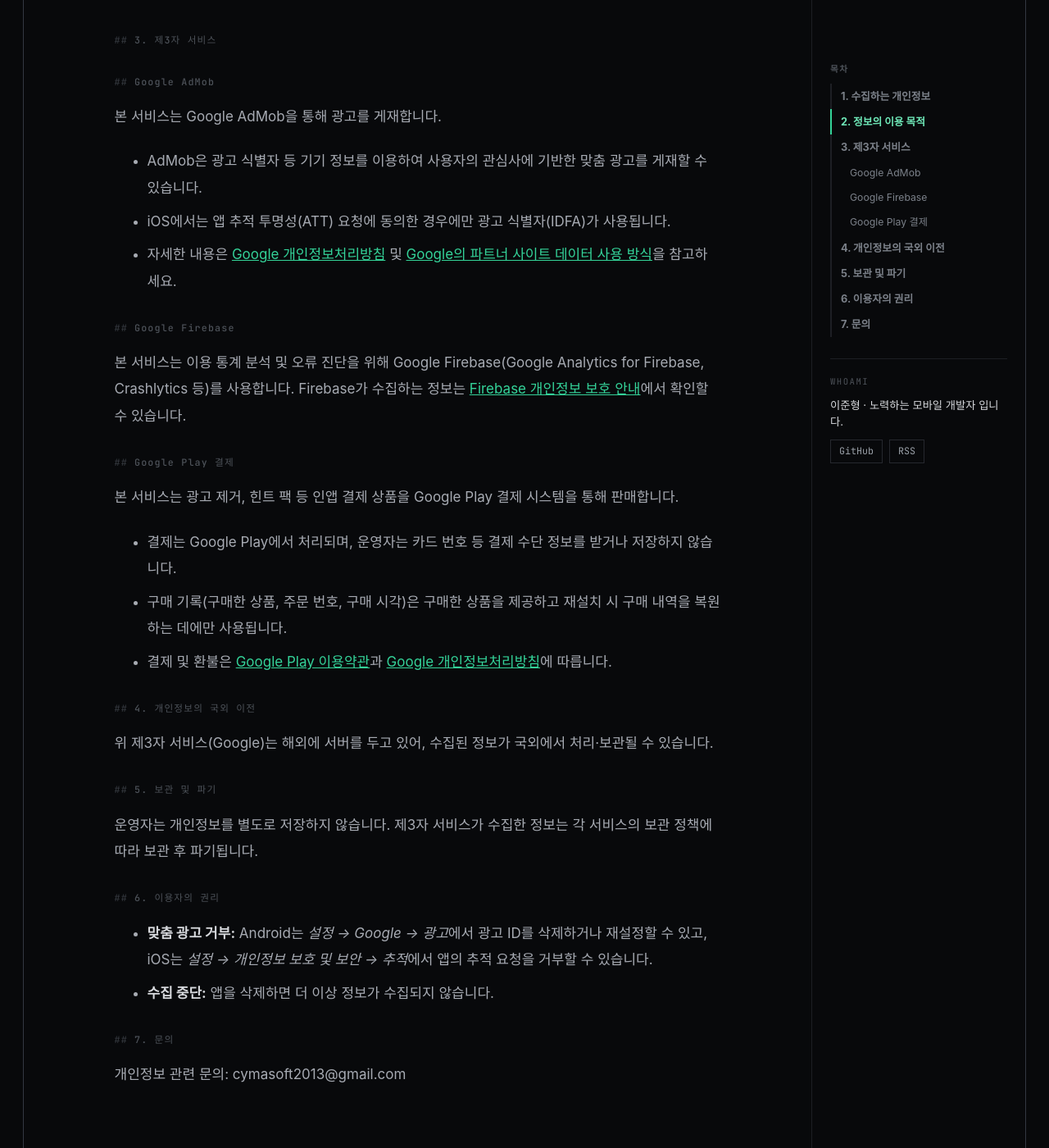
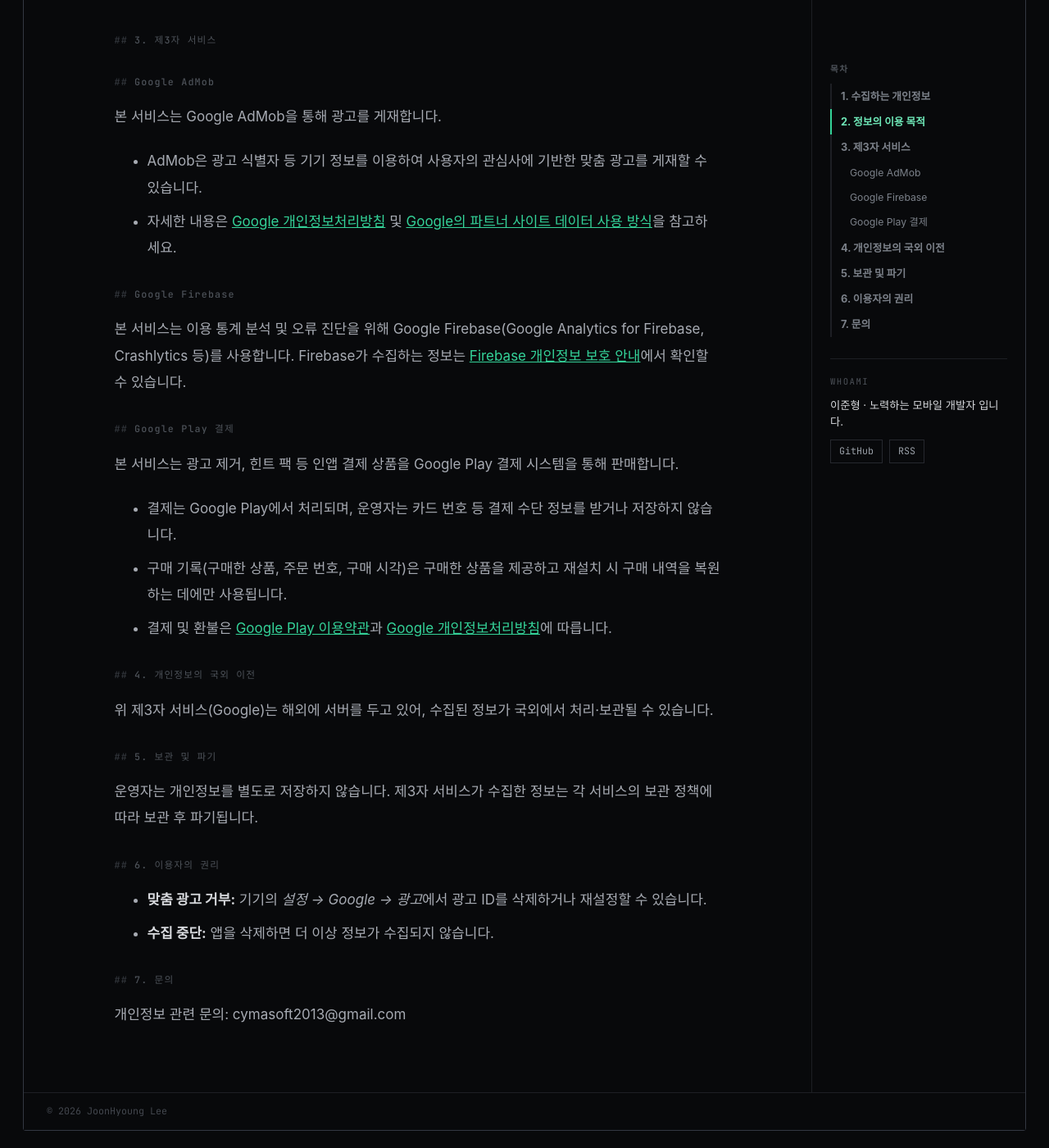
Before and after one commit to joonHyoung/joonHyoung.github.io, a Jekyll site: the page built from _pages/privacy-modudongmulku.md, in a window 1280 px wide and 1400 px high, scrolled down 1006 px. Shown: the whole window at 82% size. Built offline with Jekyll 4.4.1, drawn with Linux system fonts in a browser that asks for light colours; cached includes are drawn as plain includes; some web fonts are replaced; some of the changed text lies outside the part shown.

Commit message:
page: 모두의동물쿠 개인정보처리방침 — iOS 관련 문구 제거 (Android 전용)
Co-Authored-By: Claude Opus 5.5 <noreply@anthropic.com>

```diff
--- a/_pages/privacy-modudongmulku.md
+++ b/_pages/privacy-modudongmulku.md
@@ -16,7 +16,7 @@ author_profile: false
 오류 개선을 위해 다음 정보를 자동으로 수집할 수 있습니다.
 
 - 기기 정보(기기 모델, 운영체제 버전, 언어·국가 설정)
-- 광고 식별자(Android 광고 ID, iOS IDFA) 및 앱 인스턴스 ID
+- 광고 식별자(Android 광고 ID) 및 앱 인스턴스 ID
 - 앱 이용 기록(앱 실행, 화면 조회, 이용 시간 등)
 - 앱 오류·비정상 종료 정보
 - IP 주소 및 이를 통해 추정되는 대략적 위치
@@ -35,7 +35,6 @@ author_profile: false
 본 서비스는 Google AdMob을 통해 광고를 게재합니다.
 
 - AdMob은 광고 식별자 등 기기 정보를 이용하여 사용자의 관심사에 기반한 맞춤 광고를 게재할 수 있습니다.
-- iOS에서는 앱 추적 투명성(ATT) 요청에 동의한 경우에만 광고 식별자(IDFA)가 사용됩니다.
 - 자세한 내용은 [Google 개인정보처리방침](https://policies.google.com/privacy) 및
   [Google의 파트너 사이트 데이터 사용 방식](https://policies.google.com/technologies/partner-sites)을 참고하세요.
 
@@ -64,8 +63,7 @@ Crashlytics 등)를 사용합니다. Firebase가 수집하는 정보는
 
 ## 6. 이용자의 권리
 
-- **맞춤 광고 거부:** Android는 *설정 → Google → 광고*에서 광고 ID를 삭제하거나 재설정할 수 있고,
-  iOS는 *설정 → 개인정보 보호 및 보안 → 추적*에서 앱의 추적 요청을 거부할 수 있습니다.
+- **맞춤 광고 거부:** 기기의 *설정 → Google → 광고*에서 광고 ID를 삭제하거나 재설정할 수 있습니다.
 - **수집 중단:** 앱을 삭제하면 더 이상 정보가 수집되지 않습니다.
 
 ## 7. 문의
```
